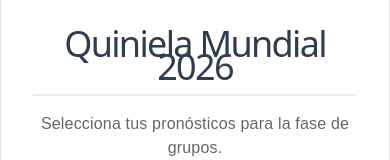
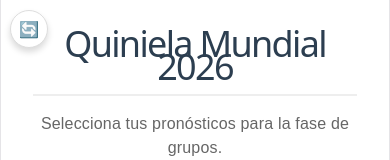
Before and after one commit to CorderoRicardo/quiniela-mundial, a Vue app: page / in a window 390 px wide. Shown: the top 160 px of the page. Built offline with nearby package versions, Linux system fonts and the light colour scheme; no server answers.

Commit message:
Add: soft reload button in upper left corner

```diff
--- a/src/App.vue
+++ b/src/App.vue
@@ -7,7 +7,14 @@ const matchesData = ref([])
 const userPredictions = reactive({})
 const lastCacheUpdate = ref(null)
 
-onMounted(async () => {
+// NUEVO: Estado para saber si estamos recargando los datos
+const isReloading = ref(false)
+
+// NUEVO: Extraemos la petición fetch a una función reutilizable
+const loadMatches = async () => {
+  if (isReloading.value) return // Previene múltiples clics
+  isReloading.value = true
+
   try {
     const response = await fetch('/.netlify/functions/getMatches')
     const data = await response.json()
@@ -15,7 +22,15 @@ onMounted(async () => {
     lastCacheUpdate.value = data.cache_date
   } catch (error) {
     console.error("Error obteniendo los resultados:", error)
+    alert("Hubo un error al actualizar los resultados.")
+  } finally {
+    isReloading.value = false
   }
+}
+
+// Al montar el componente, llamamos a la función de carga
+onMounted(() => {
+  loadMatches()
 })
 
 const sortedMatches = computed(() => {
@@ -37,17 +52,14 @@ const totalScore = computed(() => {
   return points
 })
 
-// NUEVO: Buscamos si existe al menos un partido 'EN JUEGO'
 const inPlayMatch = computed(() => {
   return matchesData.value.find(match => match.status === 'IN_PLAY')
 })
 
-// NUEVO: Función para desplazar la vista hacia la tarjeta
 const scrollToLiveMatch = () => {
   if (inPlayMatch.value) {
     const element = document.getElementById(`match-${inPlayMatch.value.match_id}`)
     if (element) {
-      // Usamos block: 'center' para que la tarjeta quede en medio de la pantalla
       element.scrollIntoView({ behavior: 'smooth', block: 'center' })
     }
   }
@@ -95,6 +107,15 @@ const importJSON = (importedData) => {
   <main class="container">
 
     <button
+      class="floating-reload-btn"
+      @click="loadMatches"
+      :disabled="isReloading"
+      title="Actualizar marcadores"
+    >
+      <span class="icon" :class="{ 'spin': isReloading }">🔄</span>
+    </button>
+
+    <button
       v-if="inPlayMatch"
       class="floating-live-btn"
       @click="scrollToLiveMatch"
@@ -125,13 +146,13 @@ const importJSON = (importedData) => {
 </template>
 
 <style scoped>
-/* Estilos anteriores intactos */
+/* Estilos base del contenedor */
 .container {
   max-width: 800px;
   margin: 0 auto;
   padding: 2rem;
   font-family: sans-serif;
-  position: relative; /* Ayuda como contexto para z-index */
+  position: relative;
 }
 .header {
   display: flex;
@@ -151,7 +172,55 @@ h1 {
   margin-bottom: 2rem;
 }
 
-/* NUEVO: Estilos del Botón Flotante */
+/* ==========================================
+   ESTILOS DE LOS BOTONES FLOTANTES
+============================================= */
+
+/* 1. Botón de Recarga (Nuevo - Izquierda) */
+.floating-reload-btn {
+  position: fixed;
+  top: 20px;
+  left: 20px; /* Lo anclamos a la esquina superior izquierda */
+  background-color: #ffffff;
+  color: #333;
+  border: 1px solid #ddd;
+  border-radius: 50%; /* Circular para que luzca como una app móvil */
+  width: 45px;
+  height: 45px;
+  display: flex;
+  justify-content: center;
+  align-items: center;
+  font-size: 1.2rem;
+  cursor: pointer;
+  box-shadow: 0 4px 6px rgba(0,0,0,0.15);
+  z-index: 1001;
+  transition: transform 0.2s ease, background-color 0.2s, box-shadow 0.2s;
+}
+
+.floating-reload-btn:hover:not(:disabled) {
+  transform: scale(1.05);
+  background-color: #f9f9f9;
+  box-shadow: 0 6px 8px rgba(0,0,0,0.2);
+}
+
+.floating-reload-btn:disabled {
+  opacity: 0.6;
+  cursor: not-allowed;
+}
+
+/* Animación de rotación para la recarga */
+.icon {
+  display: inline-block;
+}
+.spin {
+  animation: spin 1s linear infinite;
+}
+@keyframes spin {
+  from { transform: rotate(0deg); }
+  to { transform: rotate(360deg); }
+}
+
+/* 2. Botón En Vivo (Derecha) */
 .floating-live-btn {
   position: fixed;
   top: 20px;
@@ -165,7 +234,7 @@ h1 {
   font-weight: bold;
   cursor: pointer;
   box-shadow: 0 4px 6px rgba(0,0,0,0.3);
-  z-index: 1001; /* Asegura que pase por encima del ActionPanel que tiene 100 */
+  z-index: 1001;
   animation: pulse 2s infinite;
   transition: transform 0.2s ease;
 }
@@ -174,13 +243,13 @@ h1 {
   transform: scale(1.05);
 }
 
-/* Animación de latido sutil */
 @keyframes pulse {
   0% { box-shadow: 0 0 0 0 rgba(211, 47, 47, 0.7); }
   70% { box-shadow: 0 0 0 10px rgba(211, 47, 47, 0); }
   100% { box-shadow: 0 0 0 0 rgba(211, 47, 47, 0); }
 }
 
+/* Responsividad para pantallas pequeñas (móviles) */
 @media (max-width: 600px) {
   .floating-live-btn {
     top: 10px;
@@ -188,5 +257,13 @@ h1 {
     font-size: 0.85rem;
     padding: 0.5rem 1rem;
   }
+
+  .floating-reload-btn {
+    top: 10px;
+    left: 10px;
+    width: 38px;
+    height: 38px;
+    font-size: 1rem;
+  }
 }
 </style>
```
